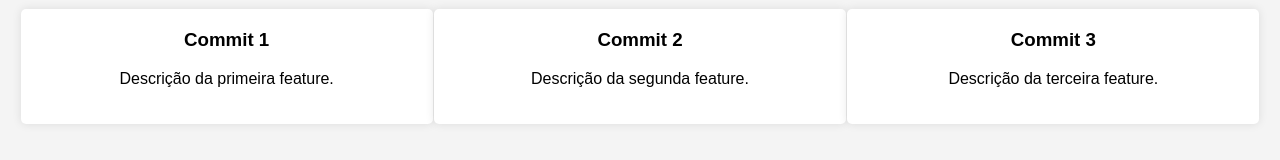
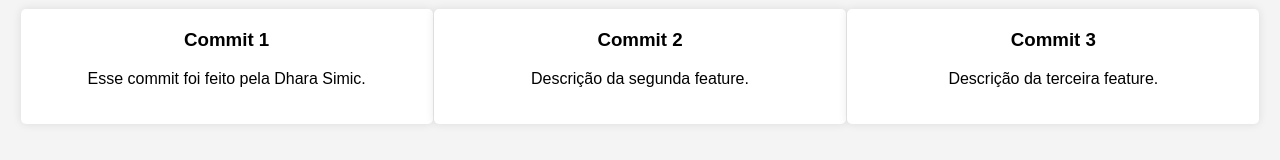
Before and after one commit to dharasimic/CI_CD, a plain HTML site: page index.html in a window 1280 px wide. Shown: the part 366-526 px from the top of the page. Drawn offline with Linux system fonts and the light colour scheme.

Commit message:
feat: adicionado o commit da Dhara

```diff
--- a/index.html
+++ b/index.html
@@ -71,7 +71,7 @@
         <div class="features">
             <div class="feature">
                 <h3>Commit 1</h3>
-                <p>Descrição da primeira feature.</p>
+                <p>Esse commit foi feito pela Dhara Simic.</p>
             </div>
             <div class="feature">
                 <h3>Commit 2</h3>
```
